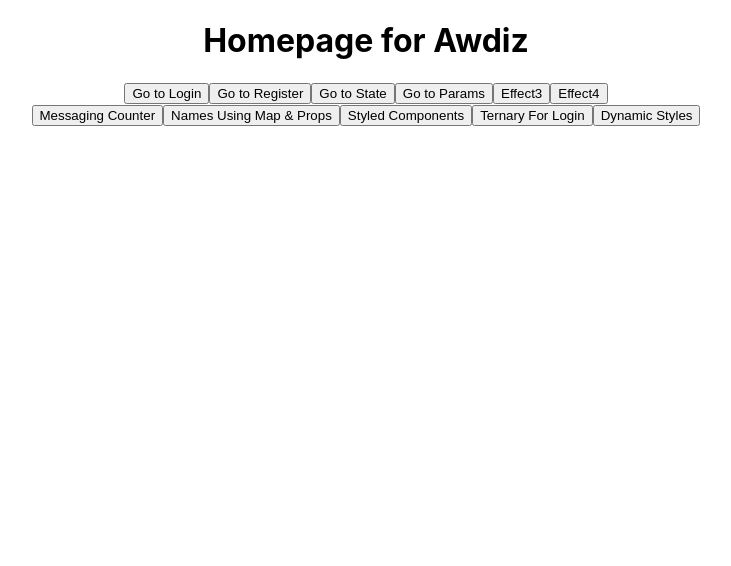
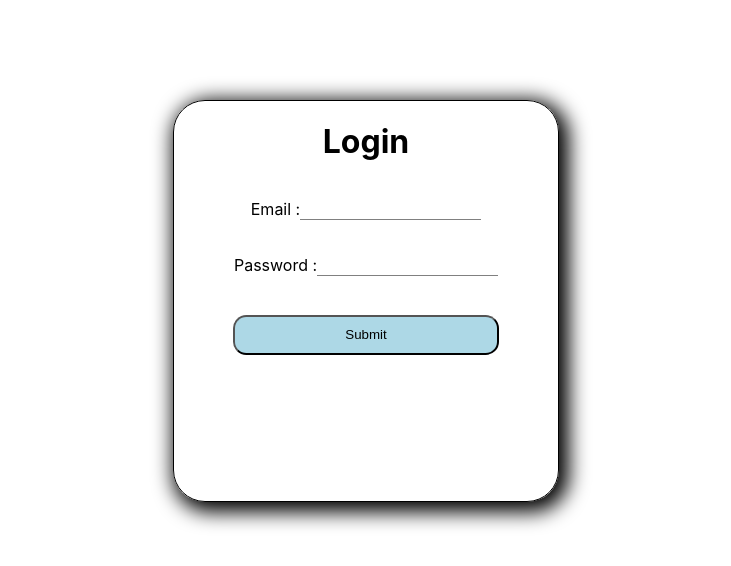
Before and after one commit to mandar-purandare/awdiz-4-react, a React (Create React App) app in the folder frontend/: page /login2 in a window 1280 px wide. Before the commit this address led to /. Shown: the top 566 px of the page, without its empty margins (274-1005 px from the left). Built offline with nearby package versions, Linux system fonts and the light colour scheme.

Commit message:
fakestoreapi and react-hot-toast

```diff
--- a/frontend/package.json
+++ b/frontend/package.json
@@ -6,8 +6,10 @@
     "@testing-library/jest-dom": "^5.17.0",
     "@testing-library/react": "^13.4.0",
     "@testing-library/user-event": "^13.5.0",
+    "axios": "^1.5.1",
     "react": "^18.2.0",
     "react-dom": "^18.2.0",
+    "react-hot-toast": "^2.4.1",
     "react-router-dom": "^6.15.0",
     "react-scripts": "5.0.1",
     "styled-components": "^6.0.8",
--- a/frontend/src/App.jsx
+++ b/frontend/src/App.jsx
@@ -21,6 +21,8 @@ import ChildrenProp from './components/22-09/ChildrenProp';
 import Register2 from './components/22-09/Register2';
 import { ClassComponent } from './components/29-09/ClassComponent';
 import PageNotFound from './components/29-09/PageNotFound';
+import Product from './components/30-09/Product';
+import Login2 from './components/30-09/Login2';
 
 function App() {
   const [loggedIn, setIsLoggedIn] = useState(false)
@@ -47,6 +49,8 @@ function App() {
         <Route exact path='/register2' element={<Register2/>}/>
         <Route exact path='/classcomponent' element={<ClassComponent/>}/>
         <Route exact path='*' element={<PageNotFound/>}/>
+        <Route exact path='/product' element={<Product/>}/>
+        <Route exact path='/login2' element={<Login2/>}/>
       </Routes>
     </div>
   );
--- /dev/null
+++ b/frontend/src/components/30-09/Login2.jsx
@@ -0,0 +1,67 @@
+import React, { useState } from 'react'
+import { useNavigate } from 'react-router-dom';
+import './../22-09/Register2.css';
+
+const Login2 = () => {
+  const [userData, setUserData] = useState({email: "", password: "" });
+
+  const [borderClass, setBorderClass] = useState('gray-border');
+
+  const router = useNavigate();
+
+  const handleChange = (event) => {
+
+    // console.log(event.target.value, "value", event.target.name, "name")
+
+    setUserData({...userData, [event.target.name]: event.target.value});
+    if(event.target.name === 'password' && event.target.value.length < 8){
+       setBorderClass(borderClass => borderClass = 'red-border');
+    }
+
+    if(event.target.name === 'password' && event.target.value.length >= 8){
+      setBorderClass(borderClass => borderClass = 'green-border');
+    }
+
+  }
+
+  const sendDataToBackend = async (event) => {
+    event.preventDefault();
+    if(userData.email && userData.password){
+      if(userData.password.length >= 8){
+          const response = {data : {success:true}};
+          if(response.data.success){
+            alert('Login successfull');
+            setUserData({email:"", password:""})
+            router('/');
+          }else{
+            response = {data: {error:'Login unsuccessfull'}}
+            alert(response.data.error);
+          }
+      }else{
+        alert('Password must have minimum 8 characters');
+      }
+
+    }else{
+      alert('All fields are mandatory!');
+    }
+  }
+
+  return (
+    <div className='form-card'>
+      <h1>Login</h1>
+      <form onSubmit={sendDataToBackend}>
+        <label>Email :</label>
+        <input name='email' type='email' onChange={handleChange} className='gray-border'/> <br />
+        <label>Password :</label>
+        {borderClass?
+        <input name='password' type='password' onChange={handleChange} className={borderClass}/>
+        : <div></div>
+        }
+        <br />
+        <input type='submit' /><br />
+      </form>
+    </div>
+  )
+}
+
+export default Login2;
--- /dev/null
+++ b/frontend/src/components/30-09/Product.jsx
@@ -0,0 +1,39 @@
+import React, {useEffect, useState} from "react";
+import axios from 'axios';
+import toast from "react-hot-toast";
+
+function Product(){
+    const [products, setProducts] = useState([]);
+
+    useEffect(() => {
+        async function getProducts(){
+            try{
+                const { data } = await axios.get('https://fakestoreapi.com/products');
+                setProducts(data);
+            }catch(error){
+                toast.error(error.message)
+            }
+        }
+        getProducts();
+    },[]);
+
+    return(
+        <div>{products.length?
+            <div style={{display:"flex", flexWrap:"wrap", justifyContent:"space-around"}}>
+                {products.map((pro) => (
+                    <div style={{ border: "1px solid black", width: "23%", height: "550px", marginBottom: "10px" }}>
+                        <img style={{ width: "80%", height: "300px", marginTop:"10%" }} src={pro.image} />
+                        <h3>Name :{pro.title}</h3>
+                        <h3>Price : {pro.price} $</h3>
+                        <button style={{border: "1px solid transparent", backgroundColor:"lightgreen", }}>Add to cart</button>
+                    </div>
+                ))}
+            </div>
+            :<div>Loading...</div>
+        }</div>
+    )
+
+
+}
+
+export default Product;
```
Also changed, not shown: 1 other file (tests, documents, lock files or other folders).
